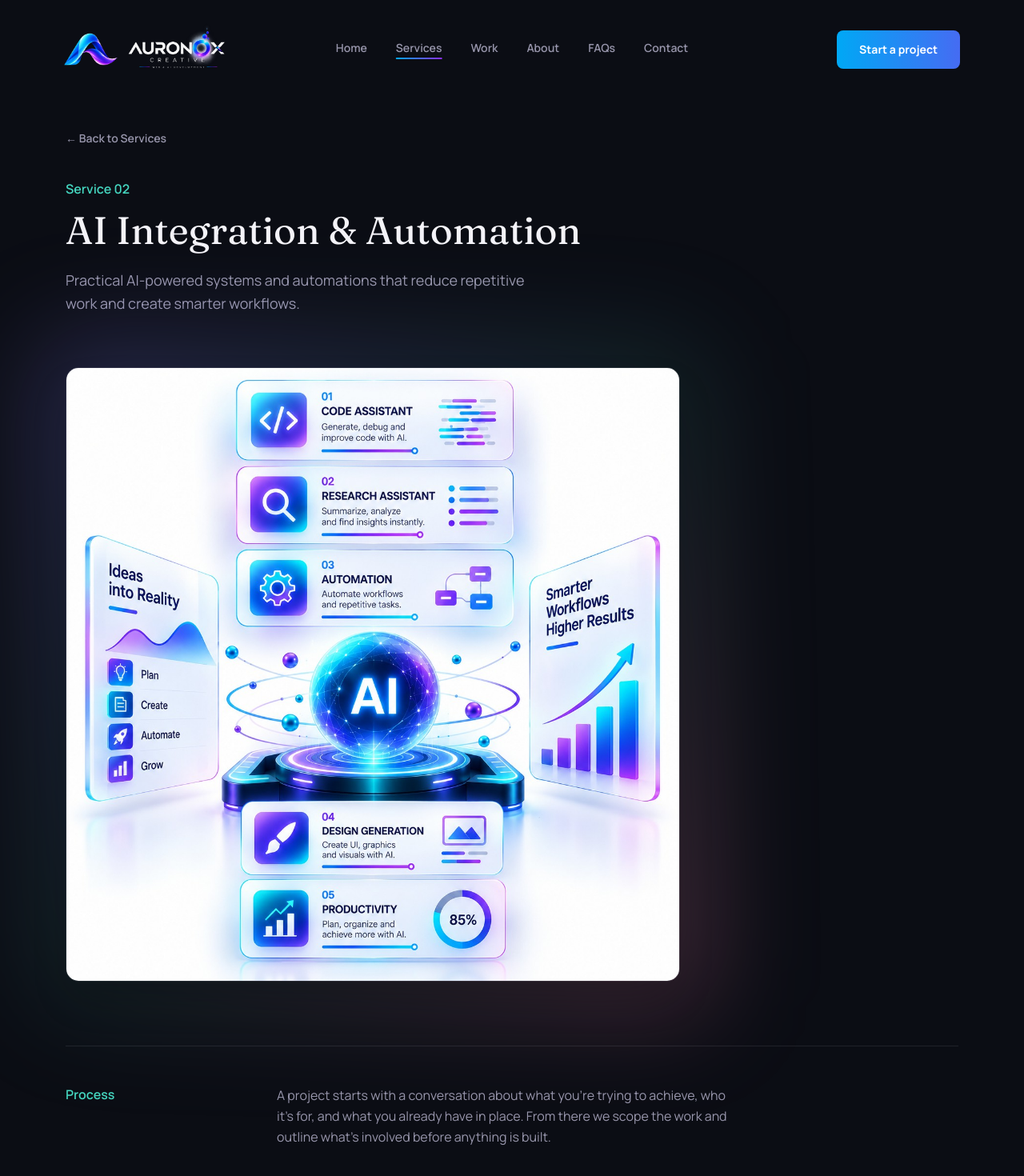
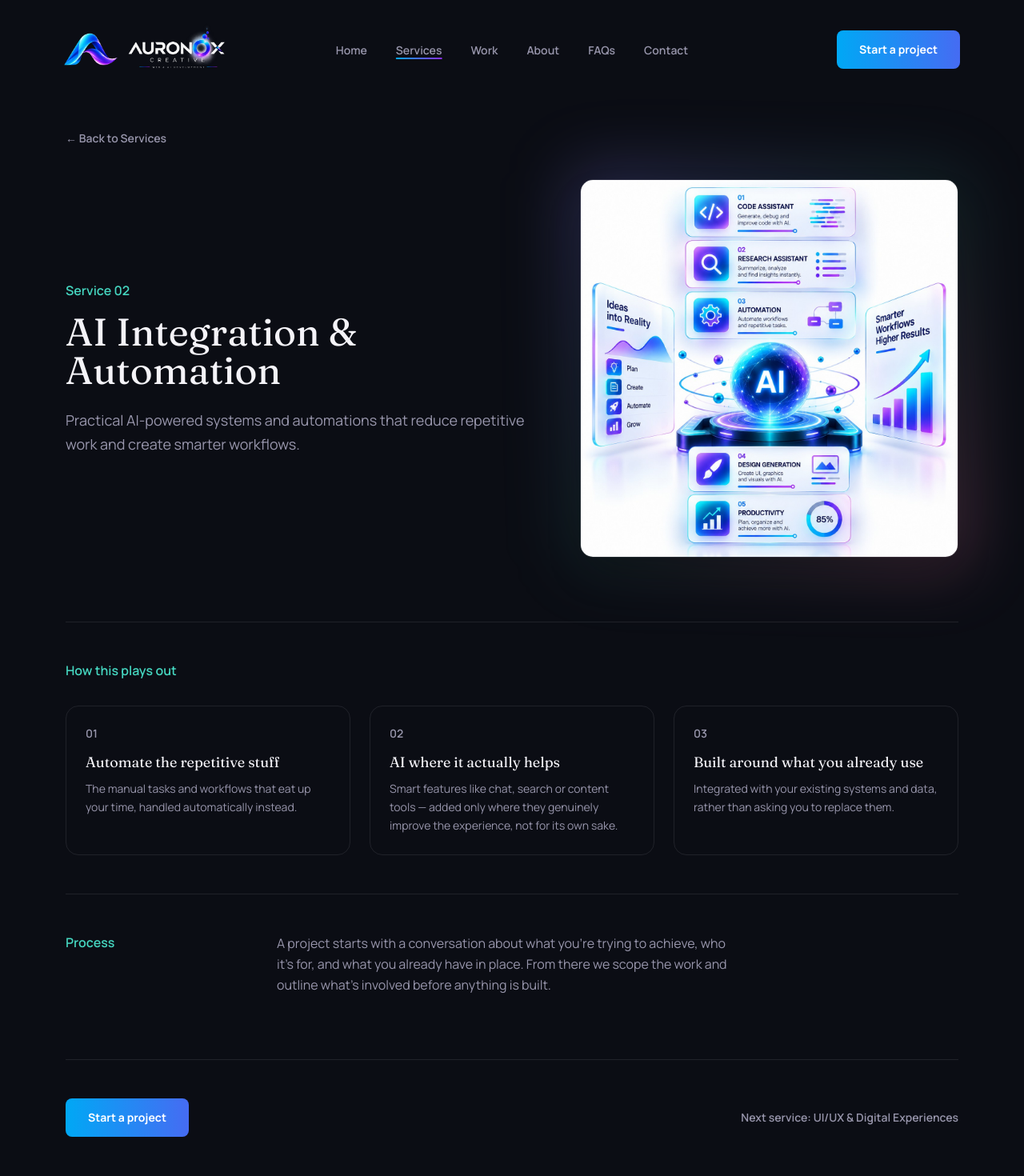
Before and after one commit to zulqarnain153/Auronox-Creative-Development, a Next.js app: page /services/ai-integration-automation in a window 1280 px wide. Shown: the top 1470 px of the page at 80% size. Built offline with nearby package versions, Linux system fonts and the light colour scheme.

Commit message:
Files Upload

```diff
--- a/app/services/[slug]/page.tsx
+++ b/app/services/[slug]/page.tsx
@@ -46,11 +46,10 @@ export default async function ServiceDetailPage({
           ← Back to Services
         </Link>
 
+        <div className="mt-10 grid lg:grid-cols-[1.1fr_0.9fr] gap-12 lg:gap-16 items-center">
           <Reveal>
-          <div className="mt-10 kicker">
-            Service {service.number}
-          </div>
-          <h1 className="mt-4 font-display text-4xl sm:text-5xl max-w-2xl leading-tight">
+            <div className="kicker">Service {service.number}</div>
+            <h1 className="mt-4 font-display text-4xl sm:text-5xl leading-tight">
               {service.title}
             </h1>
             <p className="mt-6 text-lg text-ink-muted max-w-xl leading-relaxed">
@@ -59,25 +58,48 @@ export default async function ServiceDetailPage({
           </Reveal>
 
           <Reveal delay={100}>
-          <div className="relative mt-16 max-w-3xl">
+            <div className="relative max-w-sm mx-auto lg:max-w-none">
               <div
-              className="absolute -inset-6 sm:-inset-10 bg-gradient-to-br from-aurora-violet/25 via-aurora-teal/10 to-aurora-rose/25 blur-3xl rounded-[3rem]"
+                className="absolute -inset-4 bg-gradient-to-br from-aurora-violet/25 via-aurora-teal/10 to-aurora-rose/25 blur-2xl rounded-[2rem]"
                 aria-hidden
               />
               <div className="relative rounded-2xl overflow-hidden border border-line shadow-2xl">
                 <Image
                   src={service.image}
                   alt={service.title}
-                width={1400}
-                height={1400}
+                  width={700}
+                  height={700}
                   className="w-full h-auto"
                 />
               </div>
             </div>
           </Reveal>
+        </div>
 
         <Reveal delay={140}>
-          <div className="mt-20 grid sm:grid-cols-[200px_1fr] gap-8 sm:gap-16 border-t border-line pt-12">
+          <div className="mt-20 border-t border-line pt-12">
+            <div className="kicker">How this plays out</div>
+            <div className="mt-8 grid sm:grid-cols-3 gap-6">
+              {service.story.map((beat, i) => (
+                <div
+                  key={beat.title}
+                  className="group rounded-2xl border border-line p-6 hover:border-ink-muted/40 hover:-translate-y-1 transition-all duration-300"
+                >
+                  <div className="text-sm font-semibold text-ink-muted">
+                    {String(i + 1).padStart(2, "0")}
+                  </div>
+                  <h3 className="mt-3 font-display text-lg">{beat.title}</h3>
+                  <p className="mt-2 text-sm text-ink-muted leading-relaxed">
+                    {beat.description}
+                  </p>
+                </div>
+              ))}
+            </div>
+          </div>
+        </Reveal>
+
+        <Reveal delay={200}>
+          <div className="mt-12 grid sm:grid-cols-[200px_1fr] gap-8 sm:gap-16 border-t border-line pt-12">
             <div className="kicker">Process</div>
             <p className="text-ink-muted max-w-xl leading-relaxed">
               A project starts with a conversation about what you&apos;re
@@ -85,24 +107,6 @@ export default async function ServiceDetailPage({
               in place. From there we scope the work and outline what&apos;s
               involved before anything is built.
             </p>
-          </div>
-        </Reveal>
-
-        <Reveal delay={200}>
-          <div className="mt-12 grid sm:grid-cols-[200px_1fr] gap-8 sm:gap-16 border-t border-line pt-12">
-            <div className="kicker">
-              What we provide
-            </div>
-            <ul className="space-y-4">
-              {service.bullets.map((b) => (
-                <li
-                  key={b}
-                  className="text-ink-muted leading-relaxed pl-5 relative before:content-[''] before:absolute before:left-0 before:top-[0.65em] before:w-2 before:h-2 before:rounded-full before:bg-aurora-violet/70"
-                >
-                  {b}
-                </li>
-              ))}
-            </ul>
           </div>
         </Reveal>
 
--- a/app/work/[slug]/page.tsx
+++ b/app/work/[slug]/page.tsx
@@ -5,7 +5,6 @@ import Button from "@/components/Button";
 import BrowserFrame from "@/components/BrowserFrame";
 import Reveal from "@/components/Reveal";
 import { work, workGradientClasses } from "@/lib/work";
-import { services } from "@/lib/services";
 
 export function generateStaticParams() {
   return work.map((w) => ({ slug: w.slug }));
@@ -33,10 +32,6 @@ export default async function WorkDetailPage({
   const { slug } = await params;
   const project = work.find((w) => w.slug === slug);
   if (!project) return notFound();
-
-  const relatedServices = services.filter((s) =>
-    s.relatedWork.includes(project.slug)
-  );
 
   return (
     <section className="pt-40 pb-32">
@@ -77,11 +72,11 @@ export default async function WorkDetailPage({
               alt={project.title}
               url={project.liveUrl}
               href={project.liveUrl ? `https://${project.liveUrl}` : undefined}
-              className="mt-16"
+              className="mt-16 max-w-2xl"
             />
           ) : (
             <div
-              className={`mt-16 h-64 sm:h-80 rounded-2xl ${workGradientClasses[project.gradient]}`}
+              className={`mt-16 max-w-2xl h-56 sm:h-72 rounded-2xl ${workGradientClasses[project.gradient]}`}
             />
           )}
         </Reveal>
@@ -133,27 +128,6 @@ export default async function WorkDetailPage({
           </Reveal>
         )}
 
-        {relatedServices.length > 0 && (
-          <Reveal delay={230}>
-            <div className="mt-12 grid sm:grid-cols-[200px_1fr] gap-8 sm:gap-16 border-t border-line pt-12">
-              <div className="kicker">
-                Related services
-              </div>
-              <div className="flex flex-wrap gap-3">
-                {relatedServices.map((s) => (
-                  <Link
-                    key={s.slug}
-                    href={`/services/${s.slug}`}
-                    className="text-sm font-semibold px-4 py-2 rounded-full border border-line hover:border-ink-muted/50 transition-colors"
-                  >
-                    {s.title}
-                  </Link>
-                ))}
-              </div>
-            </div>
-          </Reveal>
-        )}
-
         <div className="mt-20 border-t border-line pt-12">
           <Button href="/contact">Start a project</Button>
         </div>
--- a/components/Nav.tsx
+++ b/components/Nav.tsx
@@ -14,6 +14,8 @@ export default function Nav() {
   const [scrolled, setScrolled] = useState(false);
   const [open, setOpen] = useState(false);
   const [indicator, setIndicator] = useState<Indicator | null>(null);
+  const [dropdownOpen, setDropdownOpen] = useState<string | null>(null);
+  const [mobileDropdownOpen, setMobileDropdownOpen] = useState(false);
 
   const navRef = useRef<HTMLDivElement>(null);
   const linkRefs = useRef<Record<string, HTMLAnchorElement | null>>({});
@@ -85,11 +87,18 @@ export default function Nav() {
         <div
           ref={navRef}
           className="hidden md:flex absolute left-1/2 -translate-x-1/2 items-center gap-9"
-          onMouseLeave={resetToActive}
+          onMouseLeave={() => {
+            resetToActive();
+            setDropdownOpen(null);
+          }}
         >
           {site.nav.map((item) => (
+            <div
+              key={item.href}
+              className="relative"
+              onMouseEnter={() => item.dropdown && setDropdownOpen(item.href)}
+            >
               <Link
-              key={item.href}
                 href={item.href}
                 ref={(el) => {
                   linkRefs.current[item.href] = el;
@@ -100,6 +109,24 @@ export default function Nav() {
               >
                 {item.label}
               </Link>
+
+              {item.dropdown && dropdownOpen === item.href && (
+                <div className="absolute top-full left-1/2 -translate-x-1/2 pt-4">
+                  <div className="w-64 rounded-xl border border-line bg-void/95 backdrop-blur-md shadow-2xl p-2">
+                    {item.dropdown.map((sub) => (
+                      <Link
+                        key={sub.href}
+                        href={sub.href}
+                        onClick={() => setDropdownOpen(null)}
+                        className="block px-4 py-3 rounded-lg text-sm font-semibold text-ink-muted hover:text-ink hover:bg-surface transition-colors"
+                      >
+                        {sub.label}
+                      </Link>
+                    ))}
+                  </div>
+                </div>
+              )}
+            </div>
           ))}
           {indicator && (
             <span
@@ -124,18 +151,58 @@ export default function Nav() {
       </div>
 
       {open && (
-        <nav className="md:hidden px-6 pt-6 pb-6 flex flex-col gap-4 bg-void/95 backdrop-blur-md border-b border-line">
-          {site.nav.map((item) => (
+        <nav className="md:hidden px-6 pt-6 pb-6 flex flex-col gap-1 bg-void/95 backdrop-blur-md border-b border-line">
+          {site.nav.map((item) =>
+            item.dropdown ? (
+              <div key={item.href}>
+                <div className="flex items-center justify-between">
+                  <Link
+                    href={item.href}
+                    onClick={() => setOpen(false)}
+                    className="py-3 text-base font-semibold text-ink-muted hover:text-ink transition-colors"
+                  >
+                    {item.label}
+                  </Link>
+                  <button
+                    onClick={() => setMobileDropdownOpen((v) => !v)}
+                    aria-label="Toggle services list"
+                    aria-expanded={mobileDropdownOpen}
+                    className="p-3 text-ink-muted"
+                  >
+                    <span
+                      className={`inline-block transition-transform duration-300 ${mobileDropdownOpen ? "rotate-45" : ""}`}
+                    >
+                      +
+                    </span>
+                  </button>
+                </div>
+                {mobileDropdownOpen && (
+                  <div className="pl-4 pb-2 flex flex-col gap-1">
+                    {item.dropdown.map((sub) => (
+                      <Link
+                        key={sub.href}
+                        href={sub.href}
+                        onClick={() => setOpen(false)}
+                        className="py-2 text-sm font-semibold text-ink-muted hover:text-ink transition-colors"
+                      >
+                        {sub.label}
+                      </Link>
+                    ))}
+                  </div>
+                )}
+              </div>
+            ) : (
               <Link
                 key={item.href}
                 href={item.href}
                 onClick={() => setOpen(false)}
-              className="text-base font-semibold text-ink-muted hover:text-ink transition-colors"
+                className="py-3 text-base font-semibold text-ink-muted hover:text-ink transition-colors"
               >
                 {item.label}
               </Link>
-          ))}
-          <Button href="/contact" className="mt-2 w-fit">
+            )
+          )}
+          <Button href="/contact" className="mt-3 w-fit">
             Start a project
           </Button>
         </nav>
--- a/lib/services.ts
+++ b/lib/services.ts
@@ -1,10 +1,14 @@
+export type StoryBeat = {
+  title: string;
+  description: string;
+};
+
 export type Service = {
   slug: string;
   number: string;
   title: string;
   summary: string;
-  bullets: string[];
-  relatedWork: string[];
+  story: StoryBeat[];
   icon: "code" | "brain" | "pen" | "gauge";
   image: string;
 };
@@ -16,13 +20,23 @@ export const services: Service[] = [
     title: "Web Design & Development",
     summary:
       "Distinctive, responsive websites designed around your brand, audience and goals.",
-    bullets: [
-      "Custom design and build, not a template",
-      "Responsive across mobile, tablet and desktop",
-      "Built on modern, maintainable foundations",
-      "Structured for SEO and performance from the start",
+    story: [
+      {
+        title: "Built from scratch",
+        description:
+          "Every site starts as a blank canvas designed around your brand and audience — not a template with your logo dropped in.",
+      },
+      {
+        title: "Responsive by default",
+        description:
+          "Built to work properly on phones, tablets and desktops from day one, not retrofitted afterward.",
+      },
+      {
+        title: "Built to be found",
+        description:
+          "Structured for SEO and fast load times from the first line of code, not bolted on at the end.",
+      },
     ],
-    relatedWork: ["annax-auto-traders", "ember-and-leaf"],
     icon: "code",
     image: "/service-web-design.jpg",
   },
@@ -32,13 +46,23 @@ export const services: Service[] = [
     title: "AI Integration & Automation",
     summary:
       "Practical AI-powered systems and automations that reduce repetitive work and create smarter workflows.",
-    bullets: [
-      "Automation for repetitive, manual tasks",
-      "AI features integrated into existing workflows",
-      "Search, content and chat tools where they genuinely help",
-      "Built around your existing systems and data",
+    story: [
+      {
+        title: "Automate the repetitive stuff",
+        description:
+          "The manual tasks and workflows that eat up your time, handled automatically instead.",
+      },
+      {
+        title: "AI where it actually helps",
+        description:
+          "Smart features like chat, search or content tools — added only where they genuinely improve the experience, not for its own sake.",
+      },
+      {
+        title: "Built around what you already use",
+        description:
+          "Integrated with your existing systems and data, rather than asking you to replace them.",
+      },
     ],
-    relatedWork: [],
     icon: "brain",
     image: "/service-ai-automation.jpg",
   },
@@ -48,13 +72,23 @@ export const services: Service[] = [
     title: "UI/UX & Digital Experiences",
     summary:
       "Clear, thoughtful interfaces and digital experiences designed for usability, interaction and impact.",
-    bullets: [
-      "Interface design grounded in how people actually use it",
-      "Clear information architecture and navigation",
-      "Accessible, readable, well-considered layouts",
-      "Prototyping and iteration before build",
+    story: [
+      {
+        title: "Grounded in real use",
+        description:
+          "Interfaces designed around how people actually behave, not just how something looks in a mockup.",
+      },
+      {
+        title: "Clear over clever",
+        description:
+          "Straightforward navigation and information architecture that doesn't make anyone think twice.",
+      },
+      {
+        title: "Tested before it's built",
+        description:
+          "Prototyped and iterated on before a single line of production code gets written.",
+      },
     ],
-    relatedWork: [],
     icon: "pen",
     image: "/service-ui-ux.jpg",
   },
@@ -64,13 +98,23 @@ export const services: Service[] = [
     title: "Optimization & Support",
     summary:
       "Ongoing improvements, performance refinement and technical support to keep your digital presence working at its best.",
-    bullets: [
-      "Performance and page-speed improvements",
-      "Ongoing fixes, updates and refinements",
-      "Technical support after launch",
-      "Monitoring for issues before they affect users",
+    story: [
+      {
+        title: "Faster, measurably",
+        description:
+          "Ongoing performance and page-speed improvements, not a one-off audit that's forgotten afterward.",
+      },
+      {
+        title: "Fixed before it's a problem",
+        description:
+          "Regular monitoring and maintenance that catches issues early, before they affect visitors.",
+      },
+      {
+        title: "A relationship, not a handoff",
+        description:
+          "Ongoing technical support after launch — we don't disappear the moment the site goes live.",
+      },
     ],
-    relatedWork: [],
     icon: "gauge",
     image: "/service-optimization.jpg",
   },
--- a/lib/site.ts
+++ b/lib/site.ts
@@ -1,3 +1,11 @@
+import { services } from "./services";
+
+export type NavItem = {
+  label: string;
+  href: string;
+  dropdown?: { label: string; href: string }[];
+};
+
 export const site = {
   name: "Auronox Creative",
   tagline: "Web & AI Development",
@@ -5,10 +13,14 @@ export const site = {
     "Auronox Creative is a design and technology studio building considered digital experiences at the intersection of design and artificial intelligence.",
   nav: [
     { label: "Home", href: "/" },
-    { label: "Services", href: "/services" },
+    {
+      label: "Services",
+      href: "/services",
+      dropdown: services.map((s) => ({ label: s.title, href: `/services/${s.slug}` })),
+    },
     { label: "Work", href: "/work" },
     { label: "About", href: "/about" },
     { label: "FAQs", href: "/faqs" },
     { label: "Contact", href: "/contact" },
-  ],
+  ] satisfies NavItem[],
 };
```
Lines whose indentation alone changed are shown as unchanged.
